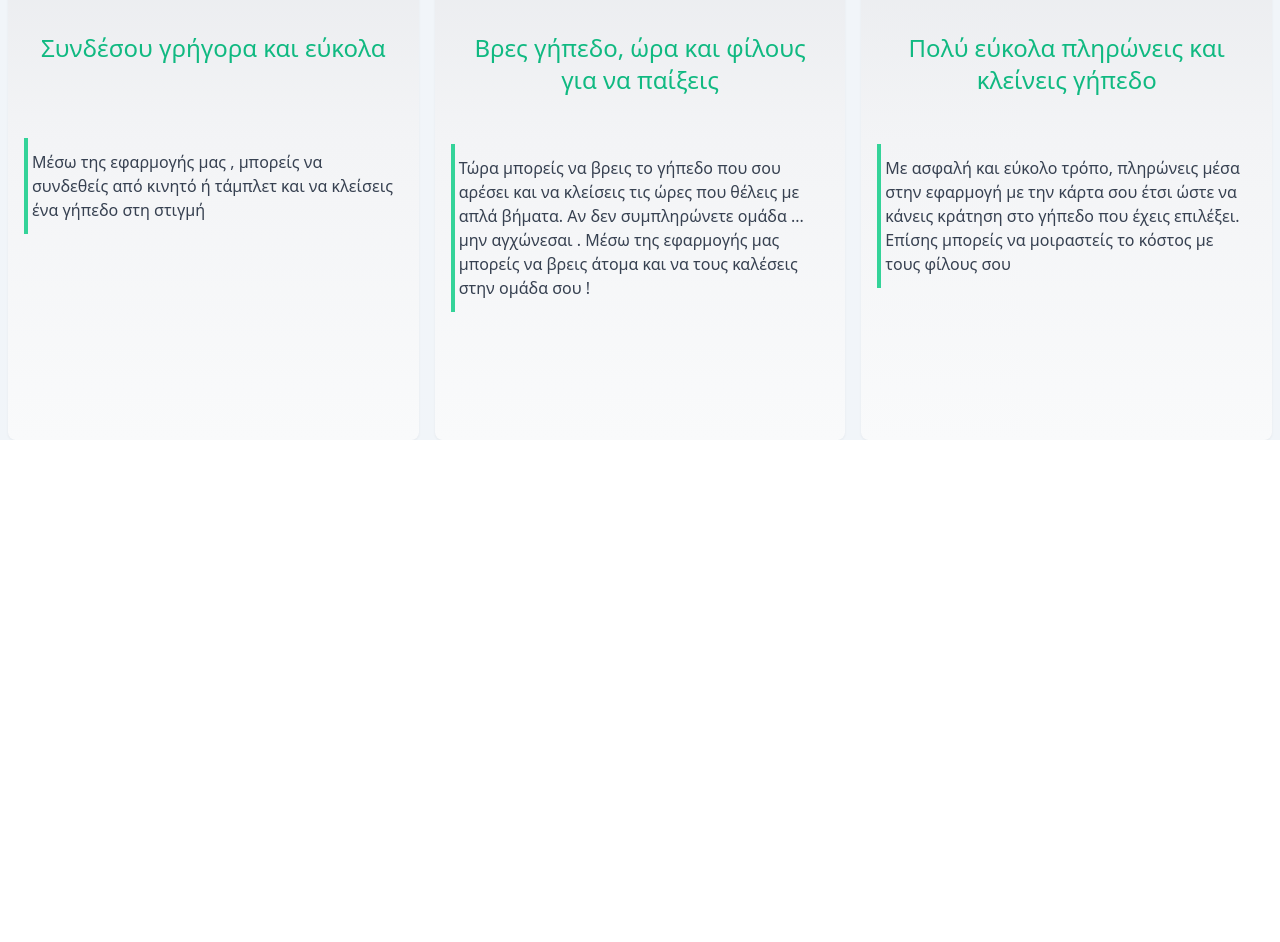
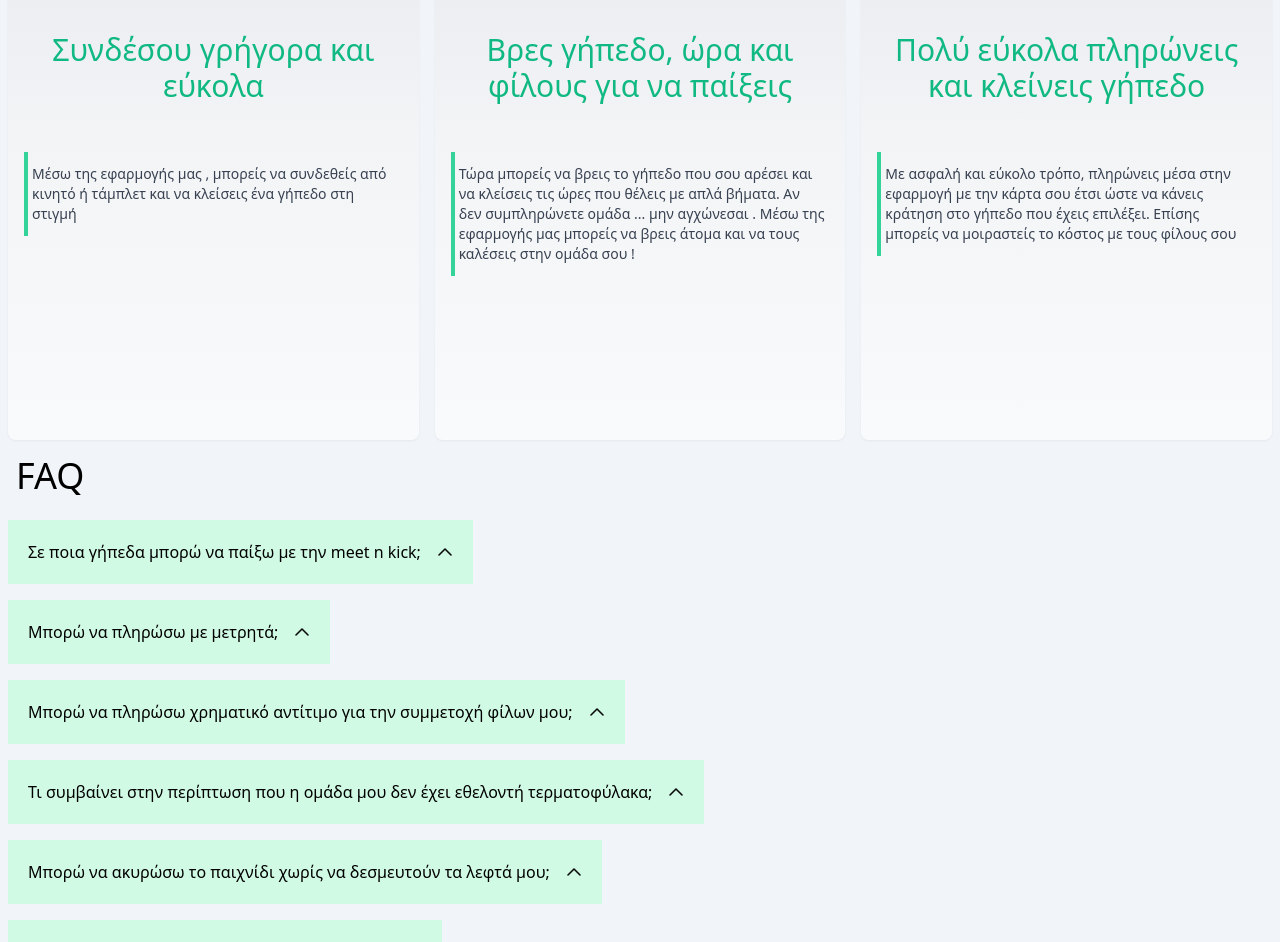
Before and after one commit to stamchris/website, a React (Vite) app: page / in a window 1280 px wide. Shown: the part 960-1902 px from the top of the page. Before the commit the page ends 1400 px from the top, so only its background shows below. Built offline with nearby package versions, Linux system fonts and the light colour scheme.

Commit message:
FAQ added

```diff
--- a/src/App.jsx
+++ b/src/App.jsx
@@ -1,7 +1,7 @@
 import React from 'react'
 import styles from './style';
 
-import { Navbar,Hero,Illustration } from './components';
+import { Navbar,Hero,Illustration,Faq } from './components';
 
 const App = () => (
 		<div className="w-full bg-slate-100">
@@ -24,6 +24,12 @@ const App = () => (
 				</div>
 			</div>
 
+			<div className={`${styles.flexStart}`}>
+				<div className={`${styles.boxWidth}`}>
+					<Faq/>
+				</div>
+			</div>
+
 
 
 
--- a/src/assets/index.js
+++ b/src/assets/index.js
@@ -6,6 +6,7 @@ import foot2 from "./footballMain.jpg";
 import foot3 from "./football3.jpg";
 import google from "./google-play.png";
 import apple from "./app-store.png";
+import arrow from "./arrow_up.png";
 
 
 export {
@@ -17,4 +18,5 @@ export {
     foot3,
     google,
     apple,
+    arrow,
 };
--- /dev/null
+++ b/src/components/Faq.jsx
@@ -0,0 +1,33 @@
+import styles from '../style';
+import {faq} from '../constants'
+import { arrow } from '../assets';
+import { useState } from 'react';
+
+const Faq = () => {
+
+    const [isRotated,setRotation] = useState(false);
+
+    return (
+        <section
+        className="flex flex-col"
+        >
+            <h1 className='text-4xl m-4'
+            >FAQ
+            </h1>
+            {
+                faq.map((item,index) => (
+                    <div className='flex-1 flex flew-row justify-center items-center h-24 w-fit p-5 m-2 bg-emerald-100' key={index}>
+                        <h1>{item.question}</h1>
+                        <img src={arrow} alt="arrow up"
+                            className = {`h-3 w-3 sm:h-4 sm:w-4 ml-4 ${isRotated ? 'rotate-180' : 'rotate-0' }`}
+                            onClick = {() => setRotation((prev) => !prev) }
+
+                        />
+                    </div>
+                ))}
+
+        </section>
+    )
+}
+
+export default Faq;
--- a/src/components/Illustration.jsx
+++ b/src/components/Illustration.jsx
@@ -11,11 +11,11 @@ const Illustration = () =>(
                     <img src={`/src/assets/illustration_${index+1}.png`} alt="illustration"
                     className='h-45 w-45 md:h-36 md:w-36'
                     />
-                    <h1 className='text-emerald-500 text-4xl text-center text-bold p-4 my-4 rounded-lg md:text-2xl md:min-h-[90px]'>
+                    <h1 className='text-emerald-500 text-2xl text-center text-bold p-4 my-4 rounded-lg md:text-3xl md:min-h-[90px]'>
                             {item.title}
                     </h1>
                     <p
-                        className='text-md py-3 px-1 my-4 border-l-4 border-emerald-400 text-gray-700 md:text-md '
+                        className='text-sm py-3 px-1 my-4 border-l-4 border-emerald-400 text-gray-700 md:text-md '
                     >
                         {item.desc}
                     </p>
--- a/src/components/index.js
+++ b/src/components/index.js
@@ -1,9 +1,11 @@
 import Navbar from "./Navbar";
 import Hero from "./Hero";
 import Illustration from "./Illustration"
+import Faq from "./Faq"
 
 export {
     Navbar,
     Hero,
-    Illustration
+    Illustration,
+    Faq,
 };
```
Also changed, not shown: src/assets/arrow_up.png (added).
